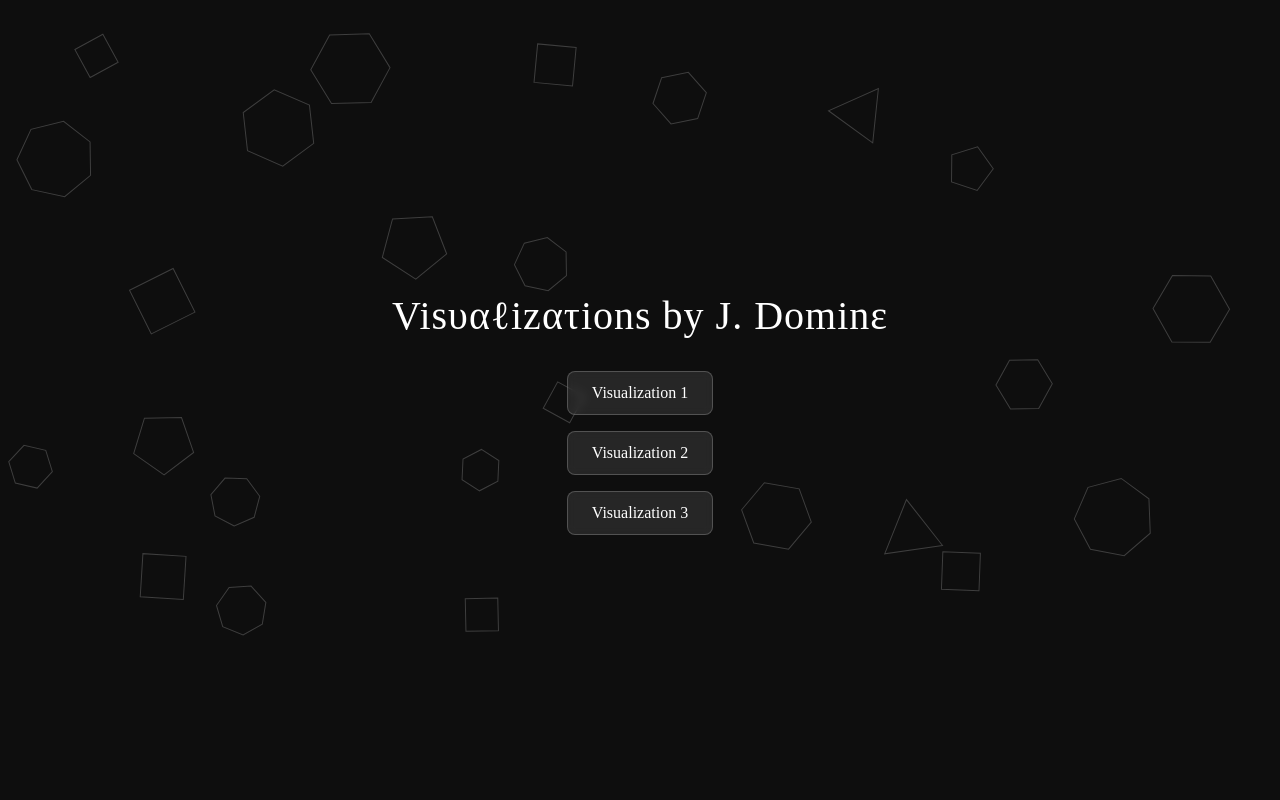
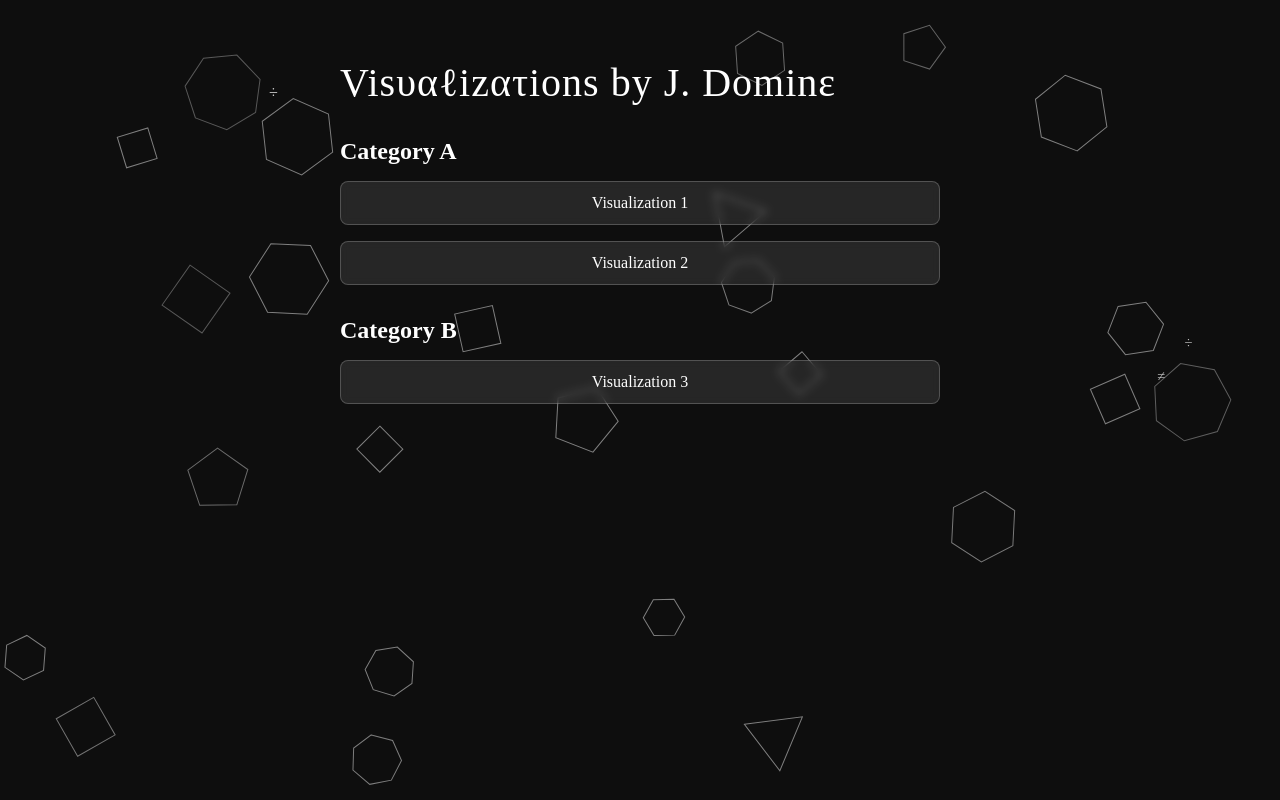
Before and after one commit to jsdomine/interactives, a plain HTML site: page index.html in a window 1280 px wide. Drawn offline with Linux system fonts and the light colour scheme; a web font is replaced by a local one.

Commit message:
Update index.html

```diff
--- a/index.html
+++ b/index.html
@@ -6,21 +6,31 @@
   <title>Visualizations by J. Domine</title>
   <link href="https://fonts.googleapis.com/css2?family=STIX+Two+Text&display=swap" rel="stylesheet">
   <style>
-    body {
+    html, body {
       margin: 0;
       padding: 0;
+      height: 100%;
       font-family: 'STIX Two Text', serif;
       background-color: #0e0e0e;
-      overflow: hidden;
       color: white;
-      display: flex;
-      flex-direction: column;
-      align-items: center;
-      justify-content: center;
-      min-height: 100vh;
+      overflow-x: hidden;
+    }
+    canvas {
+      position: fixed;
+      top: 0;
+      left: 0;
+      width: 100vw;
+      height: 100vh;
+      z-index: 0;
+    }
+    .content {
+      position: relative;
+      z-index: 1;
+      padding: 2rem;
+      max-width: 600px;
+      margin: 0 auto;
     }
     h1 {
-      margin-bottom: 2rem;
       font-weight: 400;
       font-size: 2rem;
       letter-spacing: 1px;
@@ -31,11 +41,19 @@
     .math-title span {
       font-family: 'STIX Two Text', serif;
     }
+    .button-groups {
+      margin-top: 2rem;
+    }
+    .button-subgroup {
+      margin-bottom: 2rem;
+    }
+    .button-subgroup h2 {
+      margin-bottom: 1rem;
+    }
     .button-container {
       display: flex;
       flex-direction: column;
       gap: 1rem;
-      z-index: 1;
     }
     .button-container a {
       text-decoration: none;
@@ -55,25 +73,28 @@
       background-color: rgba(255, 255, 255, 0.2);
       transform: scale(1.05);
     }
-    canvas {
-      position: fixed;
-      top: 0;
-      left: 0;
-      width: 100vw;
-      height: 100vh;
-      z-index: 0;
-    }
   </style>
 </head>
 <body>
   <canvas id="geometryCanvas"></canvas>
-  <h1 class="math-title">Viѕυαℓizατionѕ by J. Dοminɛ</h1>
-  <div class="button-container">
-    <a href="./viz1.html"><div class="button">Visualization 1</div></a>
-    <a href="./viz2.html"><div class="button">Visualization 2</div></a>
-    <a href="./viz3.html"><div class="button">Visualization 3</div></a>
+  <div class="content">
+    <h1 class="math-title">Viѕυαℓizατionѕ by J. Dοminɛ</h1>
+    <div class="button-groups">
+      <div class="button-subgroup">
+        <h2>Category A</h2>
+        <div class="button-container">
+          <a href="./viz1.html"><div class="button">Visualization 1</div></a>
+          <a href="./viz2.html"><div class="button">Visualization 2</div></a>
+        </div>
+      </div>
+      <div class="button-subgroup">
+        <h2>Category B</h2>
+        <div class="button-container">
+          <a href="./viz3.html"><div class="button">Visualization 3</div></a>
+        </div>
+      </div>
+    </div>
   </div>
-
   <script>
     const canvas = document.getElementById('geometryCanvas');
     const ctx = canvas.getContext('2d');
@@ -110,6 +131,8 @@
 
     function drawShape(shape) {
       const angleStep = (2 * Math.PI) / shape.sides;
+      const speed = Math.sqrt(shape.dx * shape.dx + shape.dy * shape.dy);
+      const lightness = Math.min(100, 30 + speed * 20);
       ctx.save();
       ctx.translate(shape.x, shape.y);
       ctx.rotate(shape.angle);
@@ -121,7 +144,7 @@
         else ctx.lineTo(x, y);
       }
       ctx.closePath();
-      ctx.strokeStyle = 'rgba(255, 255, 255, 0.2)';
+      ctx.strokeStyle = `hsl(0, 0%, ${lightness}%)`;
       ctx.stroke();
       ctx.restore();
     }
@@ -142,20 +165,6 @@
         });
       }
     }
-    // function createSparks(x, y) {
-    //   const count = Math.floor(random(1, 6));
-    //   for (let i = 0; i < count; i++) {
-    //     sparks.push({
-    //       x,
-    //       y,
-    //       dx: random(-2, 2),
-    //       dy: random(-2, 2),
-    //       life: 1,
-    //       decay: 1 / random(30, 75),
-    //       symbol: symbols[Math.floor(Math.random() * symbols.length)]
-    //     });
-    //   }
-    // }
 
     function drawSparks() {
       for (let i = sparks.length - 1; i >= 0; i--) {
@@ -182,7 +191,7 @@
       const distSq = dx * dx + dy * dy;
       const dist = Math.sqrt(distSq);
       const force = 10000 / (distSq + 100);
-      if (dist < 200) {
+      if (dist < 50) {
         shape.dx += (dx / dist) * force;
         shape.dy += (dy / dist) * force;
       }
@@ -191,12 +200,12 @@
     function applyDamping(shape) {
       const speed = Math.sqrt(shape.dx * shape.dx + shape.dy * shape.dy);
       const angularSpeed = Math.abs(shape.angularVelocity);
-      if (speed > 0.1) {
-        shape.dx *= 0.98;
-        shape.dy *= 0.98;
+      if (speed > 1.0) {
+        shape.dx *= 0.995;
+        shape.dy *= 0.995;
       }
-      if (angularSpeed > 0.01) {
-        shape.angularVelocity *= 0.98;
+      if (angularSpeed > 0.001) {
+        shape.angularVelocity *= 0.995;
       }
     }
 
@@ -226,60 +235,24 @@
             b.dx += p * a.mass * nx;
             b.dy += p * a.mass * ny;
 
-            // Angular velocity update based on collision strength
-            const torque = 0.05 * relVel; // scale factor for angular effect
+            const torque = 0.05 * relVel;
             a.angularVelocity += (Math.random() - 0.5) * torque;
             b.angularVelocity += (Math.random() - 0.5) * torque;
 
-            // Emit sparks proportional to collision strength
             createSparks((a.x + b.x) / 2, (a.y + b.y) / 2, Math.min(relVel / 5, 1));
           }
         }
       }
     }
-    // function resolveCollisions() {
-    //   for (let i = 0; i < shapes.length; i++) {
-    //     for (let j = i + 1; j < shapes.length; j++) {
-    //       const a = shapes[i];
-    //       const b = shapes[j];
-    //       const dx = b.x - a.x;
-    //       const dy = b.y - a.y;
-    //       const dist = Math.sqrt(dx * dx + dy * dy);
-    //       if (dist < a.radius + b.radius) {
-    //         const overlap = 0.5 * (a.radius + b.radius - dist);
-    //         const nx = dx / dist;
-    //         const ny = dy / dist;
-    //         a.x -= nx * overlap;
-    //         a.y -= ny * overlap;
-    //         b.x += nx * overlap;
-    //         b.y += ny * overlap;
-
-    //         const kx = a.dx - b.dx;
-    //         const ky = a.dy - b.dy;
-    //         const p = 2 * (nx * kx + ny * ky) / (a.mass + b.mass);
-    //         a.dx -= p * b.mass * nx;
-    //         a.dy -= p * b.mass * ny;
-    //         b.dx += p * a.mass * nx;
-    //         b.dy += p * a.mass * ny;
-
-    //         createSparks((a.x + b.x) / 2, (a.y + b.y) / 2);
-    //       }
-    //     }
-    //   }
-    // }
 
     function animate() {
       ctx.clearRect(0, 0, canvas.width, canvas.height);
-
       resolveCollisions();
-
       for (const shape of shapes) {
         repelFromMouse(shape);
-
         shape.x += shape.dx;
         shape.y += shape.dy;
         shape.angle += shape.angularVelocity;
-
         if (shape.x - shape.radius < 0 || shape.x + shape.radius > canvas.width) {
           shape.dx *= -1;
           shape.x = Math.max(shape.radius, Math.min(canvas.width - shape.radius, shape.x));
@@ -288,13 +261,10 @@
           shape.dy *= -1;
           shape.y = Math.max(shape.radius, Math.min(canvas.height - shape.radius, shape.y));
         }
-
         applyDamping(shape);
         drawShape(shape);
       }
-
       drawSparks();
-
       requestAnimationFrame(animate);
     }
 
@@ -312,62 +282,3 @@
   </script>
 </body>
 </html>
-
-
-
-
-<!-- <!DOCTYPE html>
-<html lang="en">
-<head>
-  <meta charset="UTF-8">
-  <meta name="viewport" content="width=device-width, initial-scale=1.0">
-  <title>Visualizations by J. Domine</title>
-  <style>
-    body {
-      margin: 0;
-      padding: 0;
-      font-family: sans-serif;
-      background-color: #f4f4f4;
-      display: flex;
-      flex-direction: column;
-      align-items: center;
-      justify-content: center;
-      min-height: 100vh;
-    }
-    h1 {
-      margin-bottom: 2rem;
-      font-weight: 400;
-    }
-    .button-container {
-      display: flex;
-      flex-direction: column;
-      gap: 1rem;
-    }
-    .button-container a {
-      text-decoration: none;
-    }
-    .button {
-      padding: 0.75rem 1.5rem;
-      background-color: #222;
-      color: white;
-      border: none;
-      border-radius: 8px;
-      cursor: pointer;
-      text-align: center;
-      transition: background-color 0.2s;
-    }
-    .button:hover {
-      background-color: #444;
-    }
-  </style>
-</head>
-<body>
-  <h1>Visualizations by J. Domine</h1>
-  <div class="button-container">
-    <a href="./viz-failure.html"><div class="button">Simulation Failure</div></a>
-    <a href="./viz2.html"><div class="button">Visualization 2</div></a>
-    <a href="./viz3.html"><div class="button">Visualization 3</div></a>
-    <!-- Add more buttons/links as needed -->
-<!--   </div>
-</body>
-</html> -->
```
